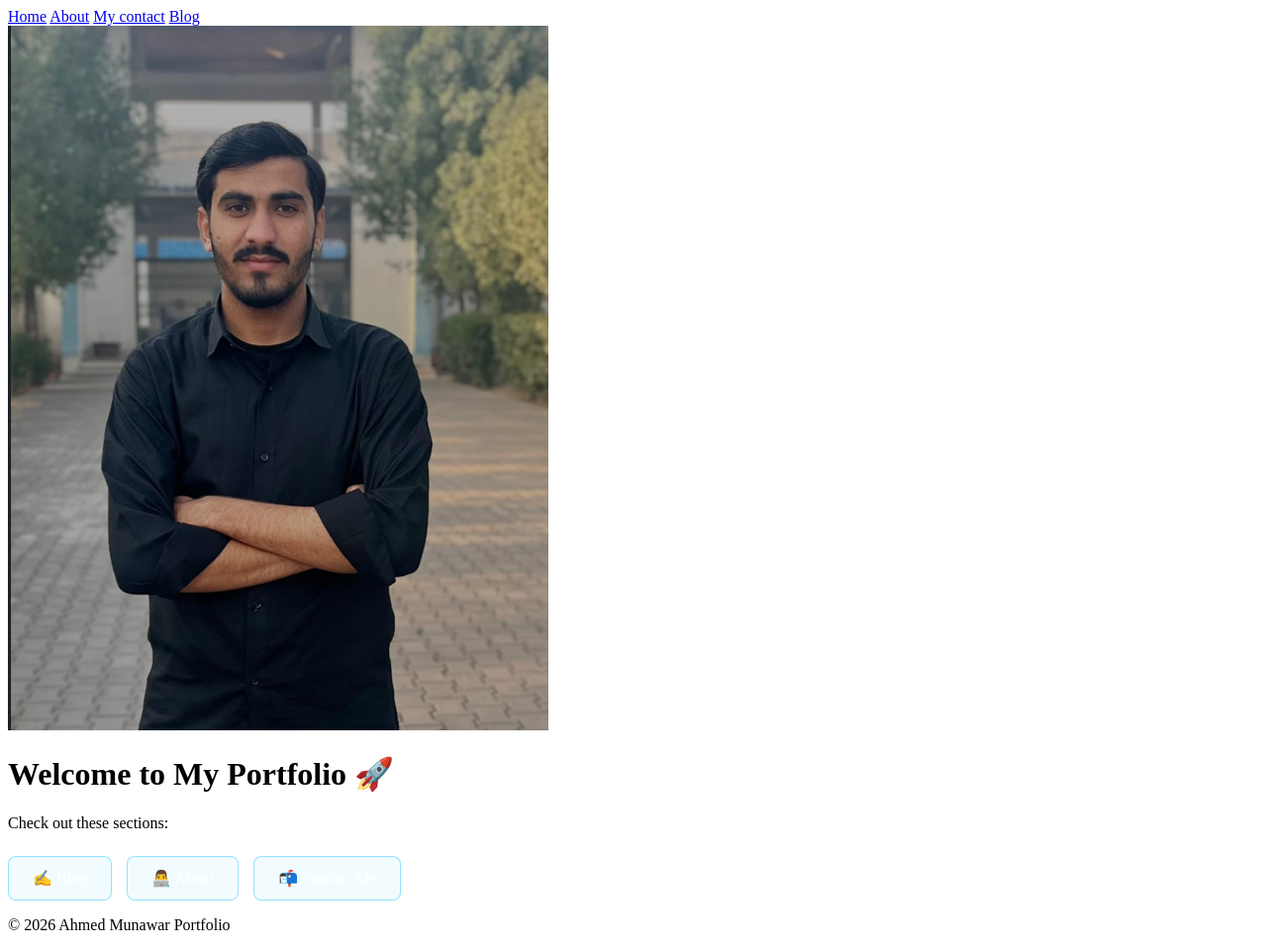
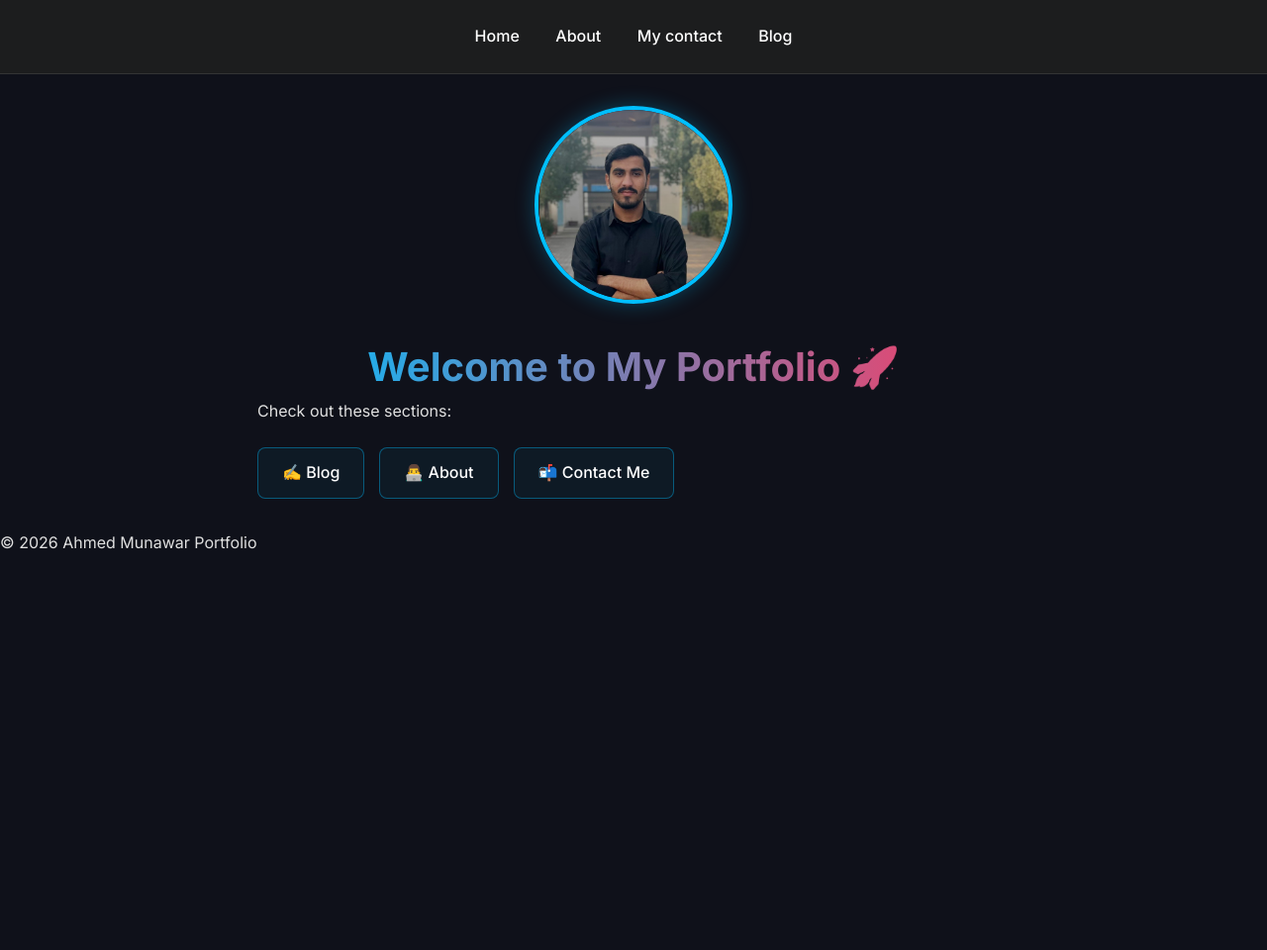
Before and after one commit to engr-ahmad-munawar/engr-ahmad-munawar.github.io-Portfolio-, a Jekyll site: the page built from index.md, in a window 1280 px wide. Shown: the whole page at 99% size. Built offline with Jekyll 4.4.1, drawn with Linux system fonts in a browser that asks for light colours; after the commit the page ends 900 px from its top, so only the background shows below that.

Commit message:
Update style.css

```diff
--- a/assets/css/style.css
+++ b/assets/css/style.css
@@ -1,29 +1,92 @@
-/* Container to align buttons side-by-side */
+@import url('https://fonts.googleapis.com/css2?family=Inter:wght@400;500;700&display=swap');
+
+* {
+  box-sizing: border-box;
+  margin: 0;
+  padding: 0;
+}
+
+body {
+  background-color: #0f111a;
+  color: #e0e0e0;
+  font-family: 'Inter', sans-serif;
+  line-height: 1.6;
+}
+
+header {
+  background: rgba(31, 31, 31, 0.9);
+  padding: 1.5rem;
+  border-bottom: 1px solid rgba(255, 255, 255, 0.1);
+  text-align: center;
+}
+
+nav a {
+  color: #ffffff;
+  margin: 0 1rem;
+  text-decoration: none;
+  font-weight: 500;
+}
+
+nav a:hover {
+  color: #00bfff;
+}
+
+main {
+  max-width: 800px;
+  margin: 2rem auto;
+  padding: 0 20px;
+}
+
+.avatar-container {
+  display: flex;
+  justify-content: center;
+  margin-bottom: 2rem;
+}
+
+.profile-avatar {
+  width: 200px;
+  height: 200px;
+  border-radius: 50%;
+  object-fit: cover; /* This stops the stretching */
+  object-position: center top;
+  border: 4px solid #00bfff;
+  box-shadow: 0 0 20px rgba(0, 191, 255, 0.3);
+}
+
+h1 {
+  text-align: center;
+  background: linear-gradient(90deg, #00bfff, #ff3860);
+  -webkit-background-clip: text;
+  -webkit-text-fill-color: transparent;
+  font-size: 2.5rem;
+}
+
+/* --- ONLY ADDED BUTTON CODE BELOW --- */
+
 .nav-button-container {
   display: flex;
   flex-wrap: wrap;
   gap: 15px;
   margin-top: 1.5rem;
+  justify-content: flex-start;
 }
 
-/* The Professional Button Style */
 .nav-btn {
   color: #ffffff !important;
   text-decoration: none;
   padding: 12px 24px;
-  border: 1px solid rgba(0, 191, 255, 0.4); /* Tech Blue */
+  border: 1px solid rgba(0, 191, 255, 0.4);
   border-radius: 8px;
   background: rgba(0, 191, 255, 0.05);
   font-weight: 500;
-  transition: all 0.3s cubic-bezier(0.4, 0, 0.2, 1);
+  transition: all 0.3s ease;
   display: inline-block;
 }
 
-/* Hover Effect: Glow and Lift */
 .nav-btn:hover {
-  background: rgba(255, 56, 96, 0.15); /* Tech Red Glow */
+  background: rgba(255, 56, 96, 0.15);
   border-color: #ff3860;
   color: #ff3860 !important;
-  transform: translateY(-4px);
-  box-shadow: 0 8px 20px rgba(255, 56, 96, 0.3);
+  transform: translateY(-3px);
+  box-shadow: 0 5px 15px rgba(255, 56, 96, 0.3);
 }
```
